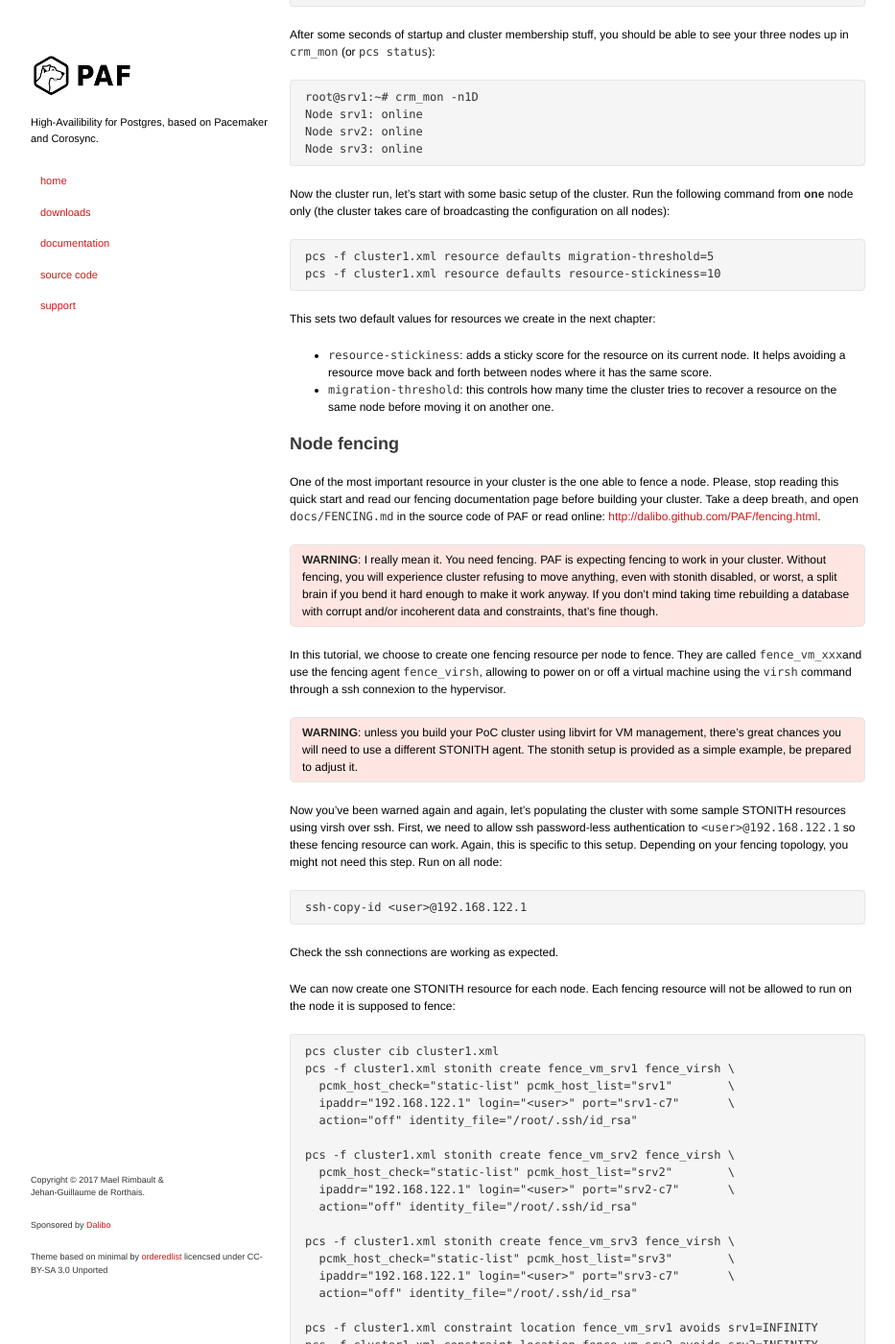
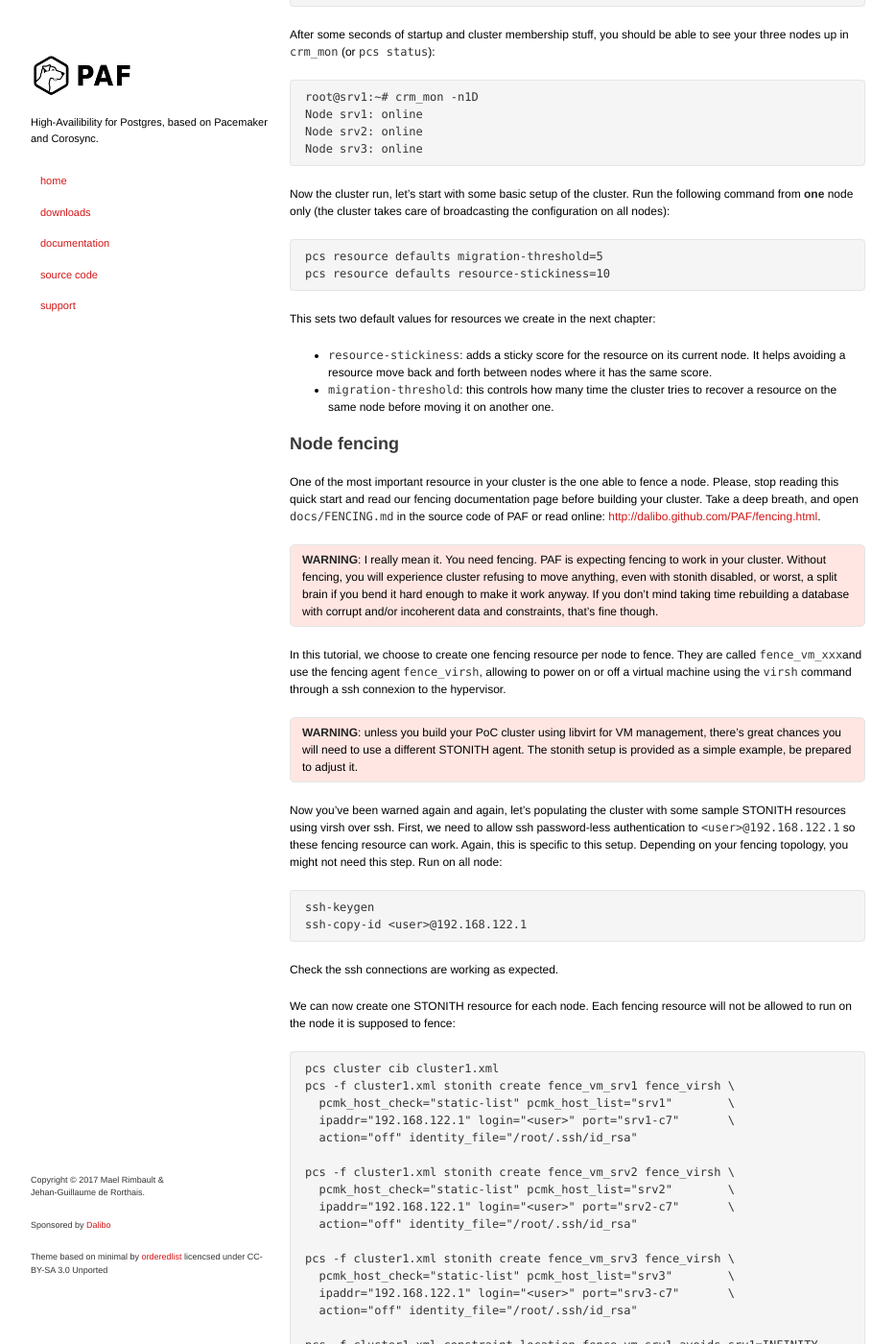
Before and after one commit to ClusterLabs/PAF, a Jekyll site: the page built from Quick_Start-CentOS-7.md, in a window 1280 px wide and 1400 px high, scrolled down 4266 px. Shown: the whole window at 96% size, without its empty margins (173-1106 px from the left). Built offline with Jekyll 4.4.1, drawn with Linux system fonts in a browser that asks for light colours.

Commit message:
Fix doc
Error reported by Pierre-Alain TORET. Closes gh #122

```diff
--- a/Quick_Start-CentOS-7.md
+++ b/Quick_Start-CentOS-7.md
@@ -286,8 +286,8 @@ the following command from **one** node only (the cluster takes care of
 broadcasting the configuration on all nodes):
 
 ~~~
-pcs -f cluster1.xml resource defaults migration-threshold=5
-pcs -f cluster1.xml resource defaults resource-stickiness=10
+pcs resource defaults migration-threshold=5
+pcs resource defaults resource-stickiness=10
 ~~~
 
 This sets two default values for resources we create in the next chapter:
@@ -333,6 +333,7 @@ resource can work. Again, this is specific to this setup. Depending on your
 fencing topology, you might not need this step. Run on all node:
 
 ~~~
+ssh-keygen
 ssh-copy-id <user>@192.168.122.1
 ~~~
 
```
